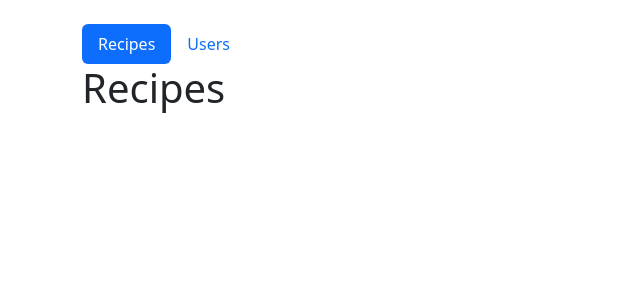
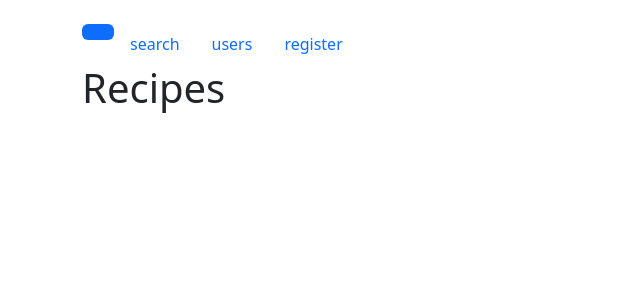
Before and after one commit to daisychuying/foodie-react-web-app, a React (Create React App) app: page / in a window 1280 px wide. Shown: the top 300 px of the page, without its empty margins (0-640 px from the left). Built offline with nearby package versions, Linux system fonts and the light colour scheme.

Commit message:
Added user reducer, services and modified navigation bar

```diff
--- a/src/App.js
+++ b/src/App.js
@@ -12,9 +12,12 @@ import Register from "./users/register";
 import ProtectedRoute from "./users/protected-route";
 import Profile from "./users/profile";
 import PublicProfile from "./users/public-profile";
+import usersReducer from "./users/users-reducer";
 
 const store = configureStore({
-    reducer: {}
+    reducer: {
+        users: usersReducer,
+    }
 })
 
 function App() {
--- a/src/navigation.js
+++ b/src/navigation.js
@@ -5,20 +5,25 @@ import {useSelector} from "react-redux";
 const Navigation = () => {
     const {pathname} = useLocation()
     const parts = pathname.split('/')
+
+    const screens = [
+        '',
+        'search',
+        'users',
+        'register',
+    ]
     return(
         <ul className="nav nav-pills">
-            <li className="nav-item">
-                <Link to="/"
-                      className={`nav-link ${parts[1] === ''?'active': ''}`}>
-                    Recipes
-                </Link>
-            </li>
-            <li className="nav-item">
-                <Link to="/users"
-                      className={`nav-link ${parts[1] === 'users'?'active': ''}`}>
-                    Users
-                </Link>
-            </li>
+            {
+                screens.map( (screen)=>
+                    <li className="nav-item">
+                        <Link to={`/${screen}`}
+                              className={`nav-link ${parts[1] === screen?'active': ''}`}>
+                            {screen}
+                        </Link>
+                    </li>
+                )
+            }
         </ul>
     )
 }
--- a/src/users/index.js
+++ b/src/users/index.js
@@ -1,7 +1,26 @@
+import {useEffect, useState} from "react";
+import * as service from './users-service';
+import {useDispatch, useSelector} from "react-redux";
+import {findAllUsersThunk} from "./users-thunk";
+
 const UserList = () => {
-    return (
+    const {users} = useSelector( (state) => state.users)
+    const dispatch = useDispatch()
+    useEffect( () => {
+        dispatch(findAllUsersThunk())
+    },[])
+        return (
         <>
-            <h1>Users</h1>
+            <h1>Users {users.length}</h1>
+            <ul className="list-group">
+                {
+                    users.map((user) =>
+                        <li key={user._id} className="list-group-item">
+                            {user.username}
+                        </li>
+                    )
+                }
+            </ul>
         </>
     )
 }
--- a/src/users/users-reducer.js
+++ b/src/users/users-reducer.js
@@ -1,4 +1,5 @@
 import {createSlice} from "@reduxjs/toolkit";
+import {findAllUsersThunk} from "./users-thunk";
 
 const usersReducer = createSlice({
     name: 'users',
@@ -7,7 +8,11 @@ const usersReducer = createSlice({
         users: []
     },
     reducers: {},
-    extraReducers: {}
+    extraReducers: {
+        [findAllUsersThunk.fulfilled]: (state, action) => {
+            state.users = action.payload
+        }
+    }
 })
 
 export default usersReducer.reducer
--- a/src/users/users-service.js
+++ b/src/users/users-service.js
@@ -1,6 +1,6 @@
 import axios from "axios";
 
-const BASE_API_URL = 'http://localhost:4000'
+const BASE_API_URL = 'http://localhost:4000/api'
 
 const api = axios.create({withCredentials: true});
 
```
